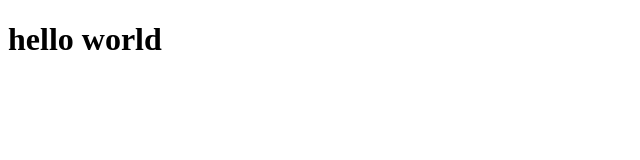
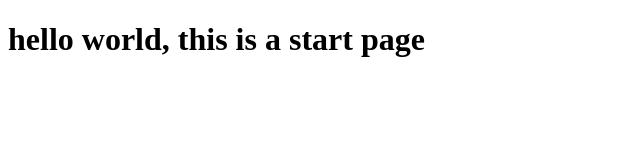
Before and after one commit to wbszc/coursera-angular, a plain HTML site: page index.html in a window 1280 px wide. Shown: the whole page, without its empty margins (0-640 px from the left). Drawn offline with Linux system fonts and the light colour scheme.

Commit message:
Modify web page

```diff
--- a/index.html
+++ b/index.html
@@ -5,6 +5,6 @@
     <title>Helo World</title>
   </head>
   <body>
-    <h1>hello world</h1>
+    <h1>hello world, this is a start page</h1>
   </body>
 </html>
```
